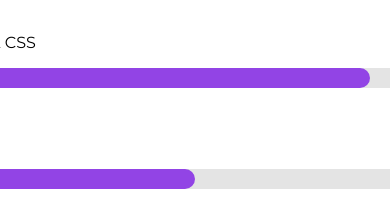
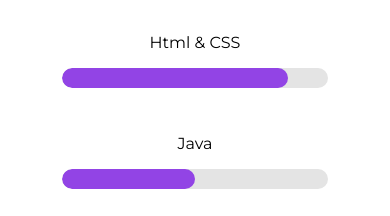
Before and after one commit to Zyrel-Arandia/Zyrel-Arandia.github.io, a plain HTML site: page skills.html in a window 390 px wide. Shown: the part 608-824 px from the top of the page. Drawn offline with Linux system fonts and the light colour scheme.

Commit message:
Fixed skill bars

```diff
--- a/style.css
+++ b/style.css
@@ -141,6 +141,7 @@ a.CurrPage {
 
 .skillLevel {
     margin-bottom: 30px;
+    width: 100%;
 }
 
 .progressBar {
@@ -214,7 +215,13 @@ a.CurrPage {
     }
 
     .progressBar {
-        width: 500px;
+        width: 90%;
+    }
+
+    .MainContent .skillLevel{
+        flex-direction: column;
+        display: flex;
+        align-items: center;
     }
 }
 
```
